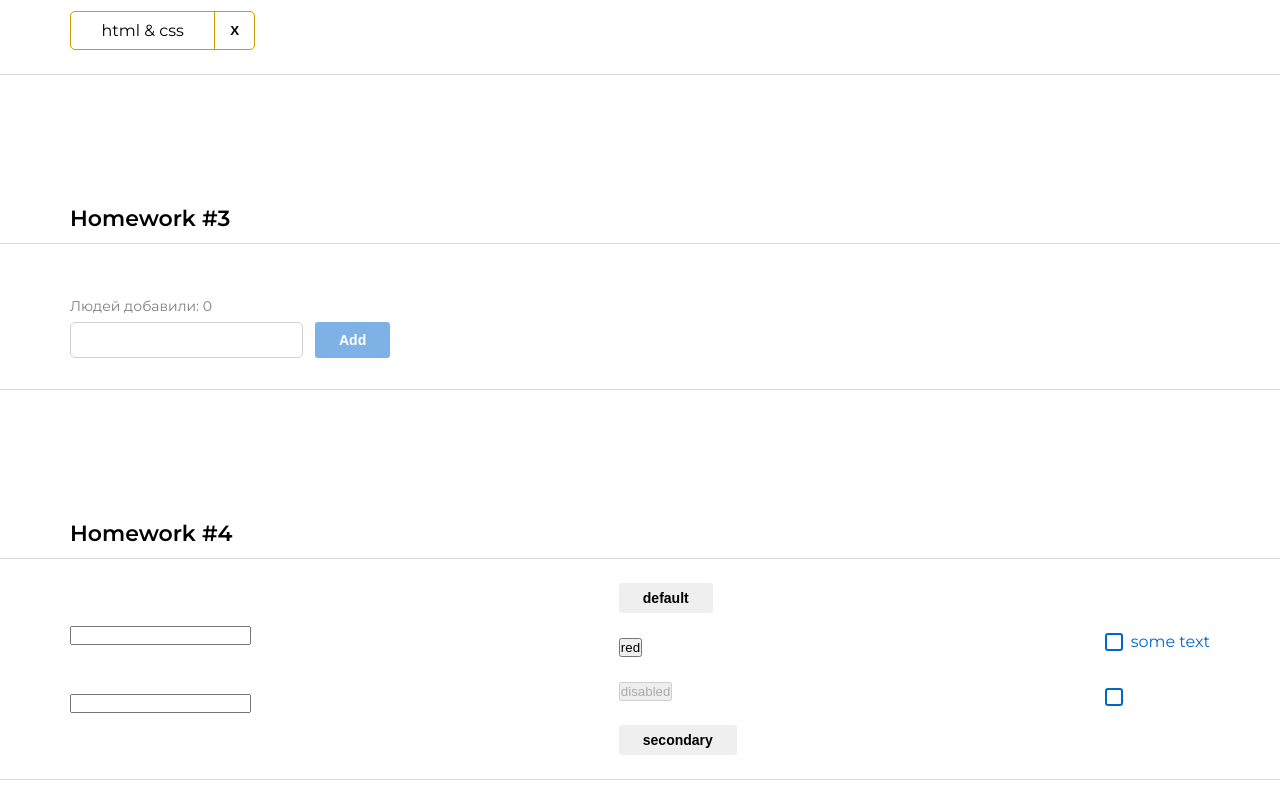
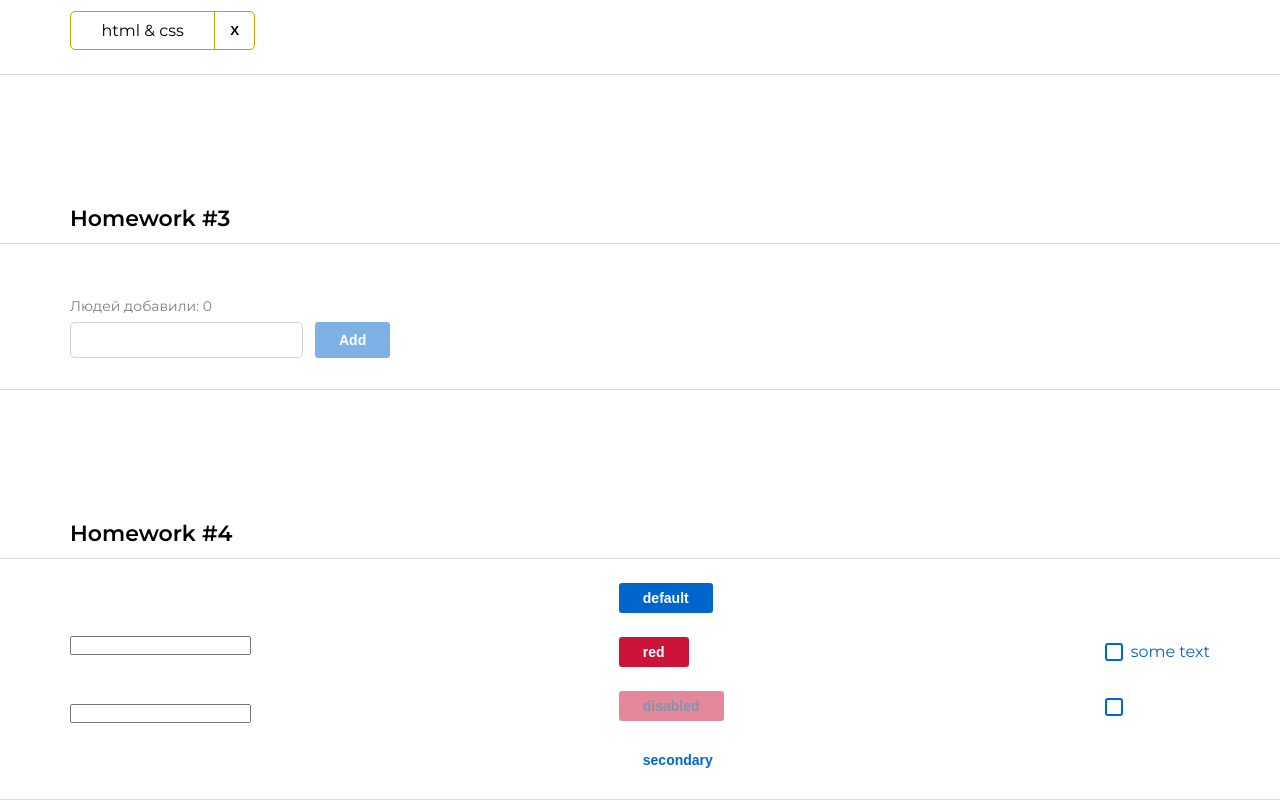
Before and after one commit to ottolol/homework_sprint_2, a React (Create React App) app: page / in a window 1280 px wide. Shown: the part 863-1663 px from the top of the page. Built offline with nearby package versions, Linux system fonts and the light colour scheme.

Commit message:
сделал finalClassName

```diff
--- a/src/s2-homeworks/hw04/common/c2-SuperButton/SuperButton.module.css
+++ b/src/s2-homeworks/hw04/common/c2-SuperButton/SuperButton.module.css
@@ -8,11 +8,15 @@
     border: none;
 
     cursor: pointer;
+
+    color: #fff;
+    background-color: #0066CC;
 }
 
 .disabled {
+    opacity: 0.5;
     color: #002E5C;
-    background-color: #004D99
+    background-color: #004D99;
 }
 
 .secondary {
--- a/src/s2-homeworks/hw04/common/c2-SuperButton/SuperButton.tsx
+++ b/src/s2-homeworks/hw04/common/c2-SuperButton/SuperButton.tsx
@@ -17,12 +17,19 @@ const SuperButton: React.FC<SuperButtonPropsType> = (
         ...restProps // все остальные пропсы попадут в объект restProps, там же будет children
     }
 ) => {
-    const finalClassName = s.button + (disabled ? s.disabled : "") + (xType === 'red' ? s.red : "")
+    const finalClassName = `${s.button}
+        ${disabled ? s.disabled : ''}
+        ${xType === 'red' ? s.red : ''}
+        ${xType === 'secondary' ? s.secondary : ''}
+        ${className ? ' ' + className : ''}`;
+
+
+    //const finalClassName = s.button
         // + (disabled
         //         ? ...
         //         : xType === 'red'
         //             ? ...
-        + (className ? ' ' + className : '') // задачка на смешивание классов
+        //+ (className ? ' ' + className : '') // задачка на смешивание классов
 
     return (
         <button
```
